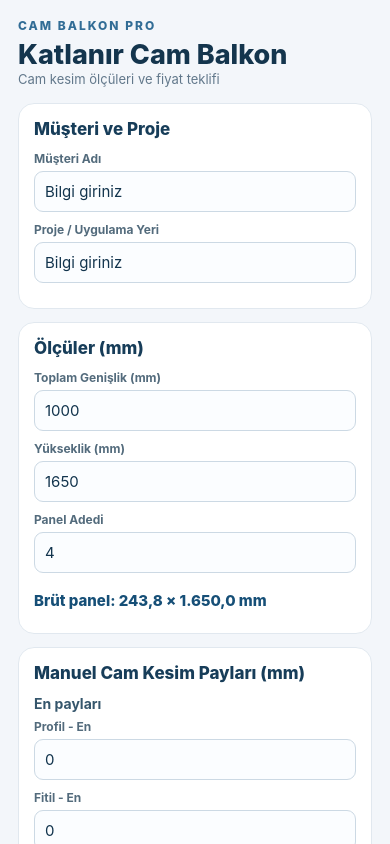
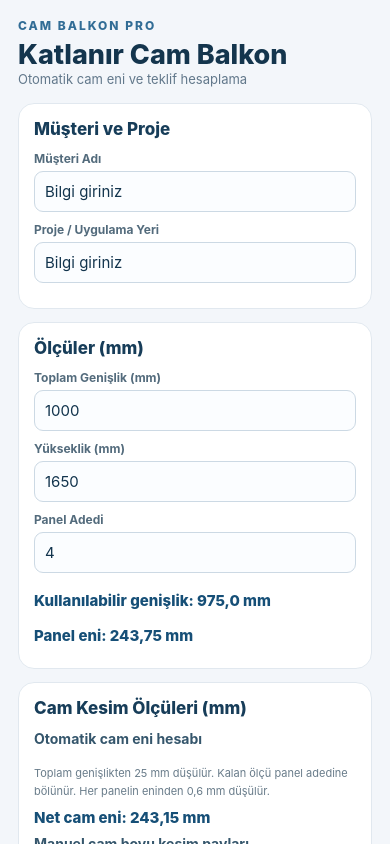
Before and after one commit to mucahitkilicaslan/CAMBALKON, a React Native app: screen / in a window 390 px wide. Built offline with nearby package versions, Linux system fonts and the light colour scheme.

Commit message:
Update App.js

```diff
--- a/App.js
+++ b/App.js
@@ -1,3 +1,4 @@
+
 import React, { useEffect, useMemo, useState } from 'react';
 import {
   Alert,
@@ -19,9 +20,6 @@ const initial = {
   width: '1000',
   height: '1650',
   panels: '4',
-  profileW: '0',
-  sealW: '0',
-  gapW: '0',
   profileH: '0',
   sealH: '0',
   gapH: '0',
@@ -105,7 +103,7 @@ function PanelDrawing({ calc }) {
       </Text>
 
       <Text style={styles.value}>
-        Yükseklik: {format(calc.height, 0)} mm
+        Otomatik genişlik düşümü: 25 mm
       </Text>
 
       <Text style={styles.value}>
@@ -113,18 +111,21 @@ function PanelDrawing({ calc }) {
       </Text>
 
       <Text style={styles.value}>
-        Brüt panel eni: {format(calc.panelWidth, 1)} mm
+        Panel eni: {format(calc.panelWidth, 2)} mm
       </Text>
 
       <Text style={styles.value}>
-        Net cam kesimi: {format(calc.netWidth, 1)} ×{' '}
+        Panel başına cam düşümü: 0,6 mm
+      </Text>
+
+      <Text style={styles.value}>
+        Net cam kesimi: {format(calc.netWidth, 2)} ×{' '}
         {format(calc.netHeight, 1)} mm
       </Text>
 
       <Text style={styles.note}>
-        Bu çizim şematiktir. Gerçek imalat öncesinde
-        kullanılan sistemin teknik kesim paylarını
-        doğrulayın.
+        Çizim şematiktir. Gerçek imalat öncesinde
+        kullanılan sistemin teknik ölçülerini doğrulayın.
       </Text>
     </View>
   );
@@ -149,7 +150,14 @@ export default function App() {
             typeof parsed === 'object' &&
             !Array.isArray(parsed)
           ) {
-            setData({ ...initial, ...parsed });
+            const {
+              profileW,
+              sealW,
+              gapW,
+              ...savedData
+            } = parsed;
+
+            setData({ ...initial, ...savedData });
           }
         }
       } catch (error) {
@@ -205,7 +213,7 @@ export default function App() {
         </Text>
 
         <Text style={styles.subtitle}>
-          Cam kesim ölçüleri ve fiyat teklifi
+          Otomatik cam eni ve teklif hesaplama
         </Text>
 
         <View style={styles.card}>
@@ -227,37 +235,57 @@ export default function App() {
           {field('panels', 'Panel Adedi')}
 
           <Text style={styles.value}>
-            Brüt panel: {format(calc.panelWidth, 1)} ×{' '}
-            {format(calc.height, 1)} mm
+            Kullanılabilir genişlik:{' '}
+            {format(calc.usableWidth, 1)} mm
+          </Text>
+
+          <Text style={styles.value}>
+            Panel eni: {format(calc.panelWidth, 2)} mm
           </Text>
         </View>
 
         <View style={styles.card}>
           <Text style={styles.section}>
-            Manuel Cam Kesim Payları (mm)
+            Cam Kesim Ölçüleri (mm)
           </Text>
 
-          <Text style={styles.subheading}>En payları</Text>
+          <Text style={styles.subheading}>
+            Otomatik cam eni hesabı
+          </Text>
 
-          {field('profileW', 'Profil - En')}
-          {field('sealW', 'Fitil - En')}
-          {field('gapW', 'Boşluk - En')}
+          <Text style={styles.note}>
+            Toplam genişlikten 25 mm düşülür.
+            Kalan ölçü panel adedine bölünür.
+            Her panelin eninden 0,6 mm düşülür.
+          </Text>
 
-          <Text style={styles.subheading}>Boy payları</Text>
+          <Text style={styles.value}>
+            Net cam eni: {format(calc.netWidth, 2)} mm
+          </Text>
+
+          <Text style={styles.subheading}>
+            Manuel cam boyu kesim payları
+          </Text>
 
           {field('profileH', 'Profil - Boy')}
           {field('sealH', 'Fitil - Boy')}
           {field('gapH', 'Boşluk - Boy')}
 
           <Text style={styles.value}>
-            Net cam kesimi: {format(calc.netWidth, 1)} ×{' '}
+            Net cam boyu: {format(calc.netHeight, 1)} mm
+          </Text>
+
+          <View style={styles.divider} />
+
+          <Text style={styles.total}>
+            Net cam kesimi: {format(calc.netWidth, 2)} ×{' '}
             {format(calc.netHeight, 1)} mm
           </Text>
 
           {!calc.valid && (
             <Text style={styles.error}>
-              Ölçüler geçersiz. Panel adedini ve
-              kesim paylarını kontrol edin.
+              Ölçüler geçersiz. Genişlik, panel adedi
+              ve boy kesim paylarını kontrol edin.
             </Text>
           )}
         </View>
@@ -274,7 +302,7 @@ export default function App() {
           </Text>
 
           <Text style={styles.value}>
-            Panel genişliği: {format(calc.panelWidth, 1)} mm
+            Panel eni: {format(calc.panelWidth, 2)} mm
           </Text>
 
           <Text style={styles.value}>
@@ -336,10 +364,9 @@ export default function App() {
         </Pressable>
 
         <Text style={styles.note}>
-          Hesaplama eşit panel genişliği ve manuel
-          kesim payları esas alınarak yapılır.
-          Gerçek imalat öncesinde profil sisteminin
-          teknik ölçülerini kontrol edin.
+          Cam eni otomatik hesaplanır. Cam boyu için
+          manuel kesim payları kullanılır. İmalat öncesinde
+          teknik ölçüleri doğrulayın.
         </Text>
       </ScrollView>
     </SafeAreaView>
@@ -351,32 +378,27 @@ const styles = StyleSheet.create({
     flex: 1,
     backgroundColor: '#F3F6FA',
   },
-
   content: {
     padding: 18,
     paddingBottom: 55,
   },
-
   brand: {
     fontSize: 12,
     fontWeight: '800',
     letterSpacing: 2,
     color: '#326D96',
   },
-
   title: {
     fontSize: 27,
     fontWeight: '800',
     color: '#14354D',
     marginTop: 5,
   },
-
   subtitle: {
     fontSize: 13,
     color: '#62788B',
     marginBottom: 16,
   },
-
   card: {
     backgroundColor: '#FFFFFF',
     borderRadius: 16,
@@ -385,25 +407,21 @@ const styles = StyleSheet.create({
     borderWidth: 1,
     borderColor: '#E1E8EF',
   },
-
   section: {
     fontSize: 17,
     fontWeight: '800',
     color: '#173D59',
     marginBottom: 12,
   },
-
   field: {
     marginBottom: 10,
   },
-
   label: {
     fontSize: 12,
     fontWeight: '700',
     color: '#536B7C',
     marginBottom: 5,
   },
-
   input: {
     borderWidth: 1,
     borderColor: '#CCD9E4',
@@ -414,33 +432,28 @@ const styles = StyleSheet.create({
     color: '#12344D',
     backgroundColor: '#FBFDFF',
   },
-
   subheading: {
     fontWeight: '700',
     color: '#35566C',
     marginBottom: 7,
   },
-
   value: {
     fontWeight: '800',
     color: '#164F77',
     fontSize: 15,
     marginVertical: 8,
   },
-
   note: {
     color: '#697C8A',
     fontSize: 11,
     lineHeight: 18,
     marginTop: 10,
   },
-
   error: {
     color: '#C0392B',
     fontWeight: '700',
     marginTop: 8,
   },
-
   drawing: {
     flexDirection: 'row',
     height: 170,
@@ -451,7 +464,6 @@ const styles = StyleSheet.create({
     backgroundColor: '#E8F5FC',
     overflow: 'hidden',
   },
-
   glassPanel: {
     flex: 1,
     minWidth: 0,
@@ -459,32 +471,27 @@ const styles = StyleSheet.create({
     justifyContent: 'center',
     alignItems: 'center',
   },
-
   panelNumber: {
     color: '#174769',
     fontWeight: 'bold',
   },
-
   divider: {
     height: 1,
     backgroundColor: '#E4EAF0',
     marginVertical: 12,
   },
-
   total: {
     fontSize: 19,
     fontWeight: '900',
     color: '#13633C',
     marginTop: 13,
   },
-
   button: {
     backgroundColor: '#205E85',
     padding: 16,
     borderRadius: 12,
     alignItems: 'center',
   },
-
   buttonText: {
     color: '#FFFFFF',
     fontWeight: '800',
```
